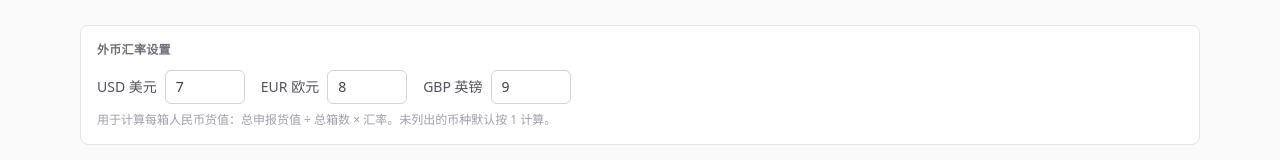
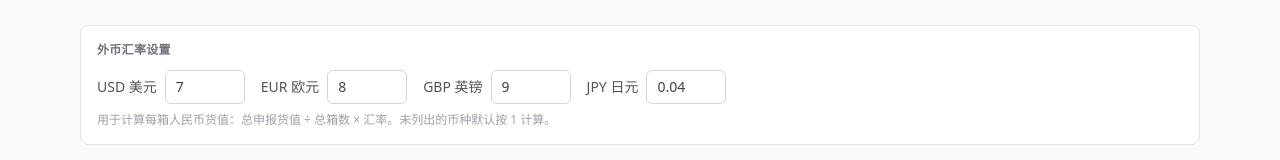
Before and after one commit to etton-AI/etton-tools, a Next.js app: page /pacific-convert in a window 1280 px wide. Shown: the part 160-320 px from the top of the page. Built offline with nearby package versions, Linux system fonts and the light colour scheme.

Commit message:
feat: pacific-convert 新增日元(JPY)汇率支持，默认0.04

```diff
--- a/src/app/api/convert-pacific/route.ts
+++ b/src/app/api/convert-pacific/route.ts
@@ -33,6 +33,7 @@ function parseRates(formData: FormData): ExchangeRates {
     USD: parseFloat(formData.get("rateUSD") as string) || 7,
     EUR: parseFloat(formData.get("rateEUR") as string) || 8,
     GBP: parseFloat(formData.get("rateGBP") as string) || 9,
+    JPY: parseFloat(formData.get("rateJPY") as string) || 0.04,
   };
 }
 
@@ -62,7 +63,7 @@ export async function POST(request: NextRequest) {
     const buffer = Buffer.from(arrayBuffer);
 
     console.log(
-      `📖 Pacific convert: ${file.name} (${(buffer.length / 1024).toFixed(1)} KB), rates: USD=${rates.USD} EUR=${rates.EUR} GBP=${rates.GBP}`
+      `📖 Pacific convert: ${file.name} (${(buffer.length / 1024).toFixed(1)} KB), rates: USD=${rates.USD} EUR=${rates.EUR} GBP=${rates.GBP} JPY=${rates.JPY}`
     );
 
     const tmpPath = join(tmpdir(), `pacific_upload_${Date.now()}.xlsx`);
--- a/src/app/pacific-convert/page.tsx
+++ b/src/app/pacific-convert/page.tsx
@@ -52,7 +52,7 @@ function getIntervalColor(idx: number) {
 // ============================================================
 
 export default function PacificConvertPage() {
-  const [rates, setRates] = useState({ USD: 7, EUR: 8, GBP: 9 });
+  const [rates, setRates] = useState({ USD: 7, EUR: 8, GBP: 9, JPY: 0.04 });
   const [isDragging, setIsDragging] = useState(false);
   const [processing, setProcessing] = useState(false);
   const [result, setResult] = useState<ConvertResponse | null>(null);
@@ -76,6 +76,7 @@ export default function PacificConvertPage() {
         formData.append("rateUSD", String(rates.USD));
         formData.append("rateEUR", String(rates.EUR));
         formData.append("rateGBP", String(rates.GBP));
+        formData.append("rateJPY", String(rates.JPY));
 
         const res = await fetch("/api/convert-pacific", {
           method: "POST",
@@ -166,6 +167,11 @@ export default function PacificConvertPage() {
             label="GBP 英镑"
             value={rates.GBP}
             onChange={(v) => setRates((r) => ({ ...r, GBP: v }))}
+          />
+          <RateInput
+            label="JPY 日元"
+            value={rates.JPY}
+            onChange={(v) => setRates((r) => ({ ...r, JPY: v }))}
           />
         </div>
         <p className="mt-2 text-xs text-zinc-400">
@@ -261,7 +267,7 @@ export default function PacificConvertPage() {
                 {result.intervals.filter((i) => i.rowCount > 0).length} 个非空区间
               </p>
               <p className="text-xs text-zinc-400 mt-0.5">
-                当前汇率: USD={rates.USD} EUR={rates.EUR} GBP={rates.GBP}
+                当前汇率: USD={rates.USD} EUR={rates.EUR} GBP={rates.GBP} JPY={rates.JPY}
               </p>
             </div>
             <div className="flex gap-3">
--- a/src/lib/convert-pacific-insurance.ts
+++ b/src/lib/convert-pacific-insurance.ts
@@ -25,6 +25,7 @@ export interface ExchangeRates {
   USD: number;
   EUR: number;
   GBP: number;
+  JPY: number;
 }
 
 /** 一个区间桶的描述 */
```
